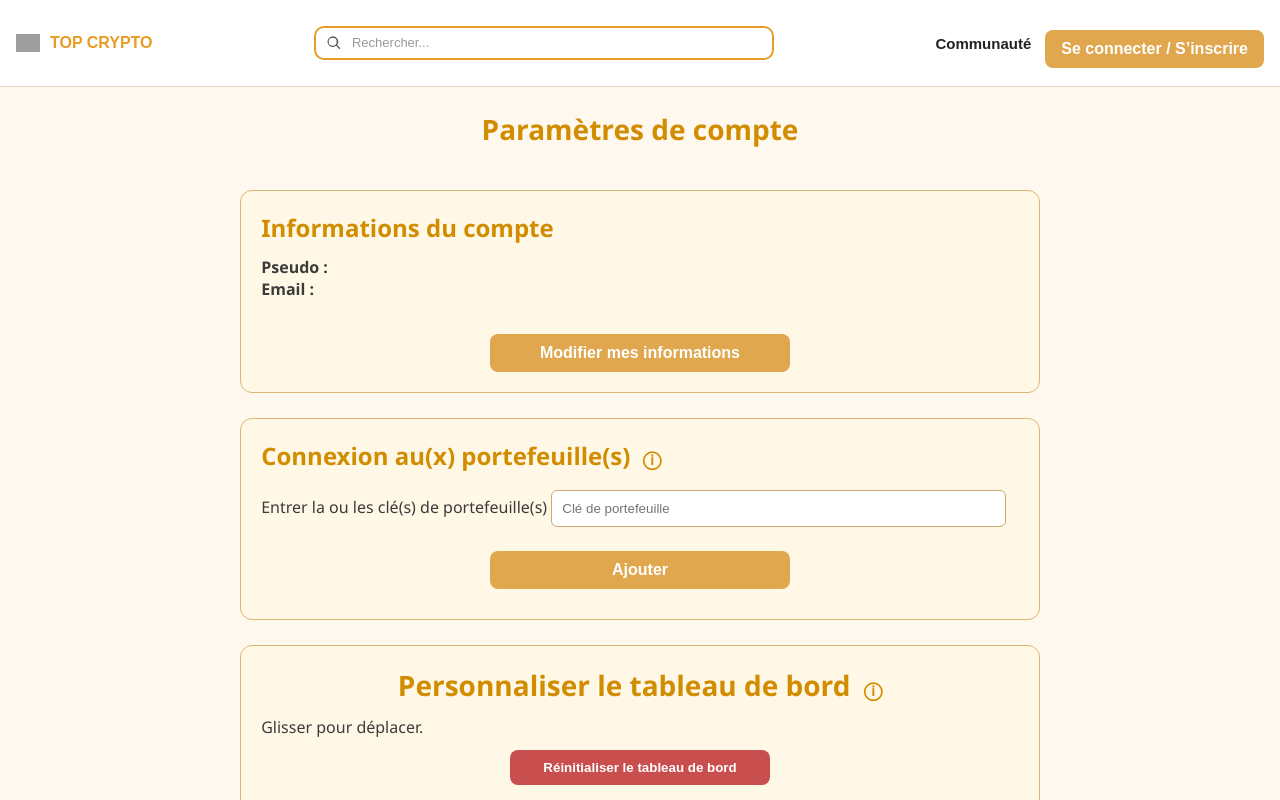
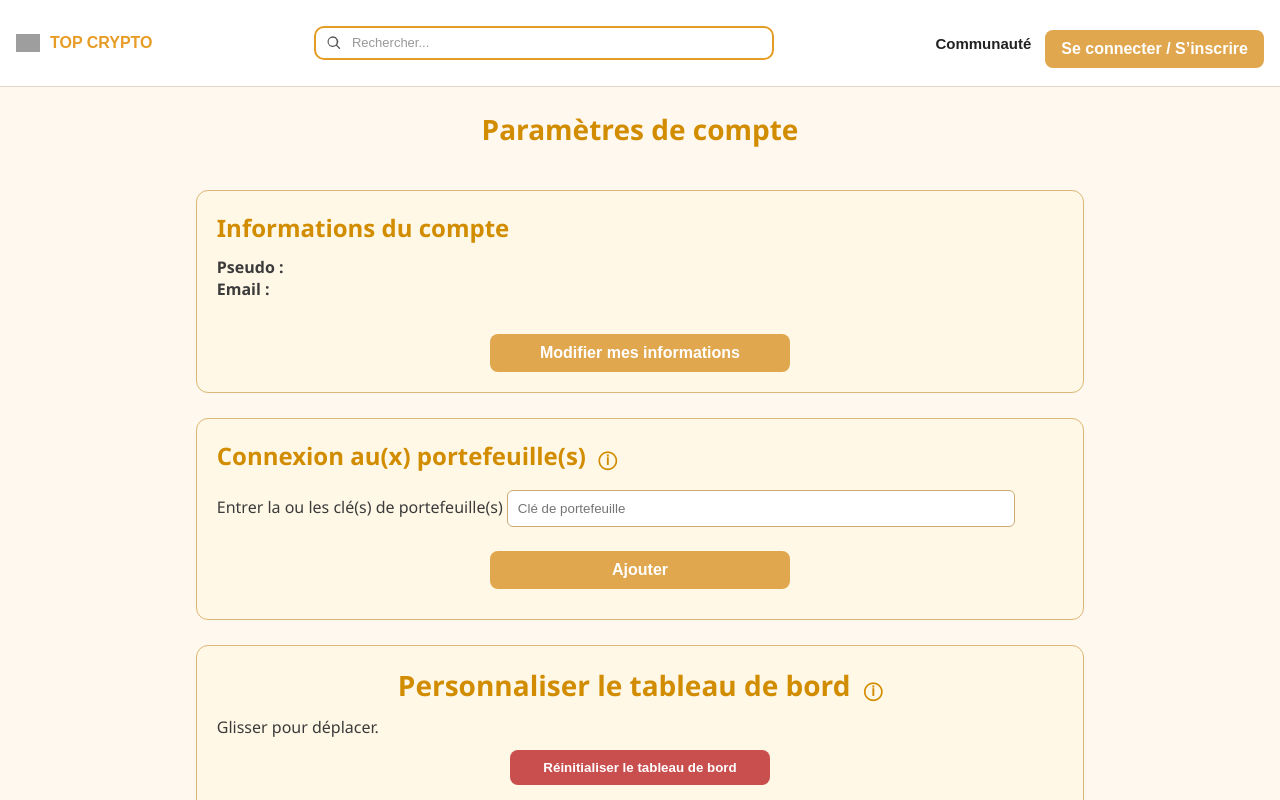
Before and after one commit to CTRetu/Interaction-Homme-Machine-Arbaut-Tropel-MIASHS-IC, a Vue app in the folder Projet/: page /settings in a window 1280 px wide. Shown: the top 800 px of the page. Built offline with nearby package versions, Linux system fonts and the light colour scheme; grey boxes are pictures that could not be loaded; what highcharts-vue would draw is missing.

Commit message:
Largeur de la page de settings.

```diff
--- a/Projet/src/assets/style.css
+++ b/Projet/src/assets/style.css
@@ -636,8 +636,8 @@ html.dark .small-login-btn:hover {
 }
 
 .settings-container {
-  width: 90%;
-  max-width: 950px;
+  width: 100%;
+  max-width: 1100px;
   margin: auto;
   padding: 30px 0;
   color: #3b3b3b;
--- a/Projet/src/views/SettingsView.vue
+++ b/Projet/src/views/SettingsView.vue
@@ -1,5 +1,5 @@
 <template>
-  <div class="settings-container">
+  <div class="settings-container" style="max-width:1100px; width:100%">
 
     <h1 class="page-title">Paramètres de compte</h1>
     <br/>
@@ -1168,8 +1168,8 @@ export default {
 <style scoped>
 /* -------- GLOBAL -------- */
 .settings-container {
-  width: 90%;
-  max-width: 950px;
+  width: 100%;
+  max-width: 1100px;
   margin: auto;
   padding: 30px 0;
   color: #3b3b3b;
```
